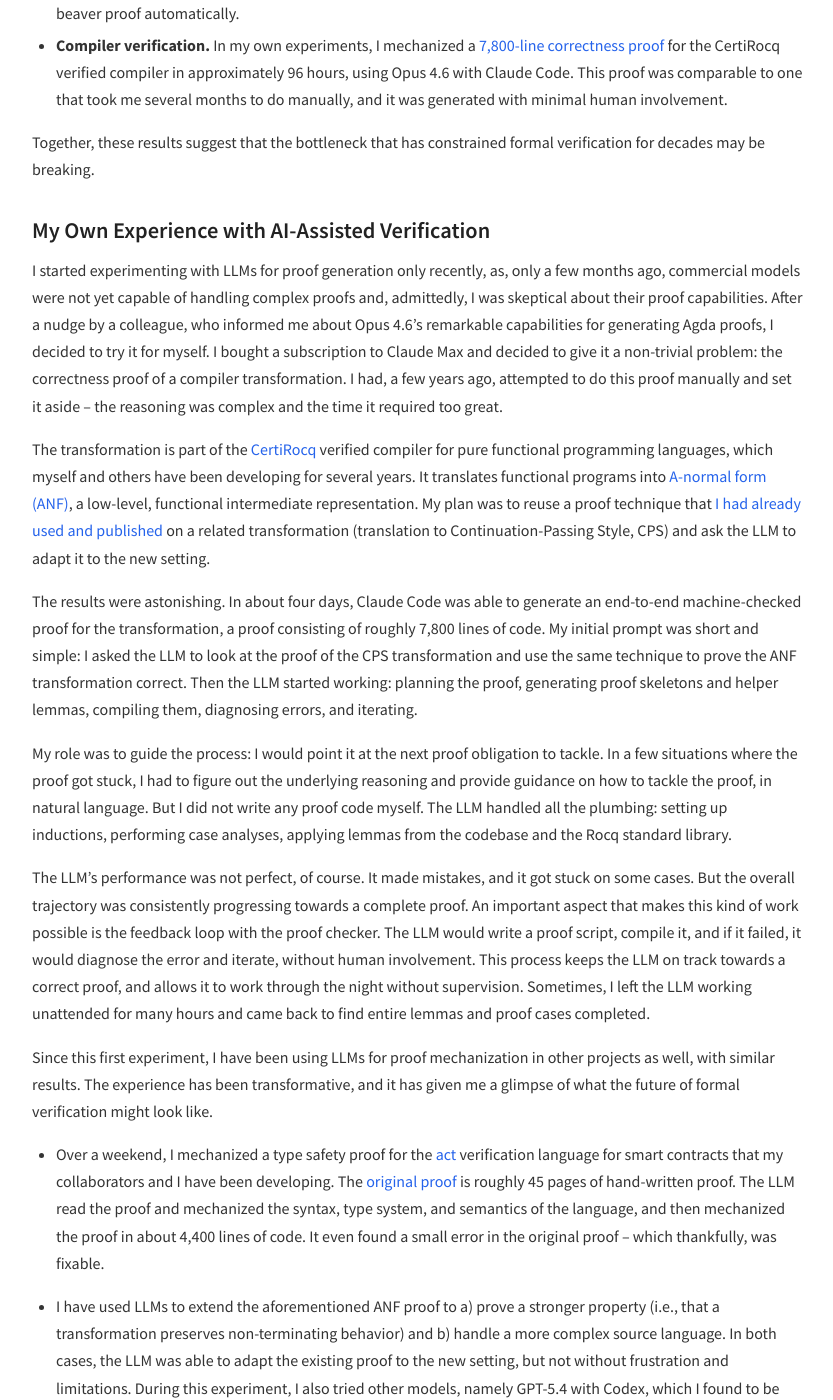
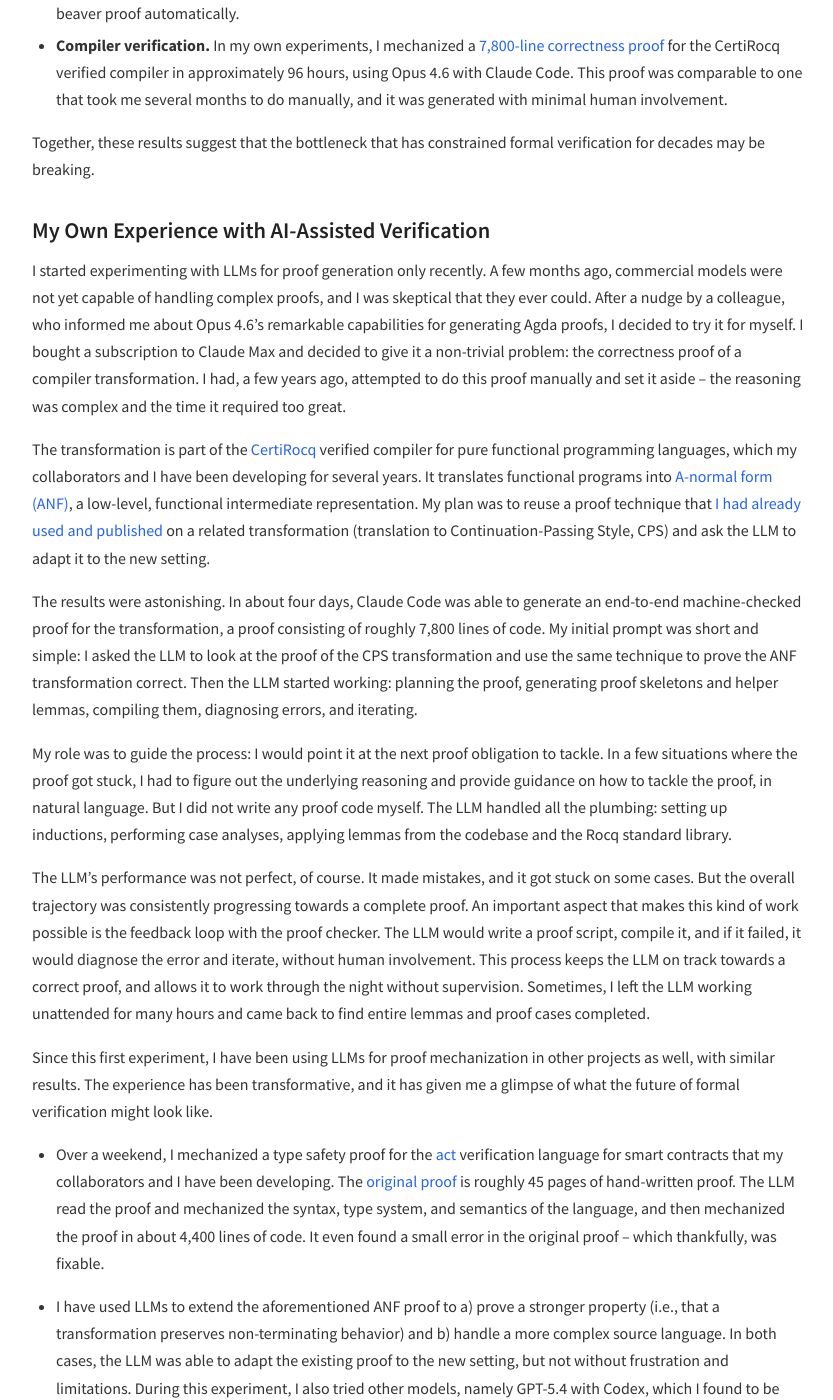
Before and after one commit to zoep/zoep.github.io, a Jekyll site: the page built from _posts/2026-04-17-machine-generated-code-machine-checked-proofs.md, in a window 1280 px wide and 1400 px high, scrolled down 3151 px. Shown: the whole window, without its empty margins (222-1055 px from the left). Built offline with Jekyll 4.4.1, drawn with Linux system fonts in a browser that asks for light colours; some of the changed text lies outside the part shown.

Commit message:
Blog post

```diff
--- a/_posts/2026-04-17-machine-generated-code-machine-checked-proofs.md
+++ b/_posts/2026-04-17-machine-generated-code-machine-checked-proofs.md
@@ -65,9 +65,9 @@ Together, these results suggest that the bottleneck that has constrained formal
 
 ## My Own Experience with AI-Assisted Verification
 
-I started experimenting with LLMs for proof generation only recently, as, only a few months ago, commercial models were not yet capable of handling complex proofs and, admittedly, I was skeptical about their proof capabilities. After a nudge by a colleague, who informed me about Opus 4.6's remarkable capabilities for generating Agda proofs, I decided to try it for myself. I bought a subscription to Claude Max and decided to give it a non-trivial problem: the correctness proof of a compiler transformation. I had, a few years ago, attempted to do this proof manually and set it aside -- the reasoning was complex and the time it required too great.
+I started experimenting with LLMs for proof generation only recently. A few months ago, commercial models were not yet capable of handling complex proofs, and I was skeptical that they ever could. After a nudge by a colleague, who informed me about Opus 4.6's remarkable capabilities for generating Agda proofs, I decided to try it for myself. I bought a subscription to Claude Max and decided to give it a non-trivial problem: the correctness proof of a compiler transformation. I had, a few years ago, attempted to do this proof manually and set it aside -- the reasoning was complex and the time it required too great.
 
-The transformation is part of the [CertiRocq](https://github.com/CertiRocq/certirocq) verified compiler for pure functional programming languages, which myself and others have been developing for several years. It translates functional programs into [A-normal form (ANF)](https://en.wikipedia.org/wiki/A-normal_form), a low-level, functional intermediate representation. My plan was to reuse a proof technique that [I had already used and published](https://dl.acm.org/doi/10.1145/3485491) on a related transformation (translation to Continuation-Passing Style, CPS) and ask the LLM to adapt it to the new setting.
+The transformation is part of the [CertiRocq](https://github.com/CertiRocq/certirocq) verified compiler for pure functional programming languages, which my collaborators and I have been developing for several years. It translates functional programs into [A-normal form (ANF)](https://en.wikipedia.org/wiki/A-normal_form), a low-level, functional intermediate representation. My plan was to reuse a proof technique that [I had already used and published](https://dl.acm.org/doi/10.1145/3485491) on a related transformation (translation to Continuation-Passing Style, CPS) and ask the LLM to adapt it to the new setting.
 
 The results were astonishing. In about four days, Claude Code was able to generate an end-to-end machine-checked proof for the transformation, a proof consisting of roughly 7,800 lines of code. My initial prompt was short and simple: I asked the LLM to look at the proof of the CPS transformation and use the same technique to prove the ANF transformation correct. Then the LLM started working: planning the proof, generating proof skeletons and helper lemmas, compiling them, diagnosing errors, and iterating.
 
```
Also changed, not shown: other parts of _posts/2026-04-17-machine-generated-code-machine-checked-proofs.md (+1 -1 lines).
